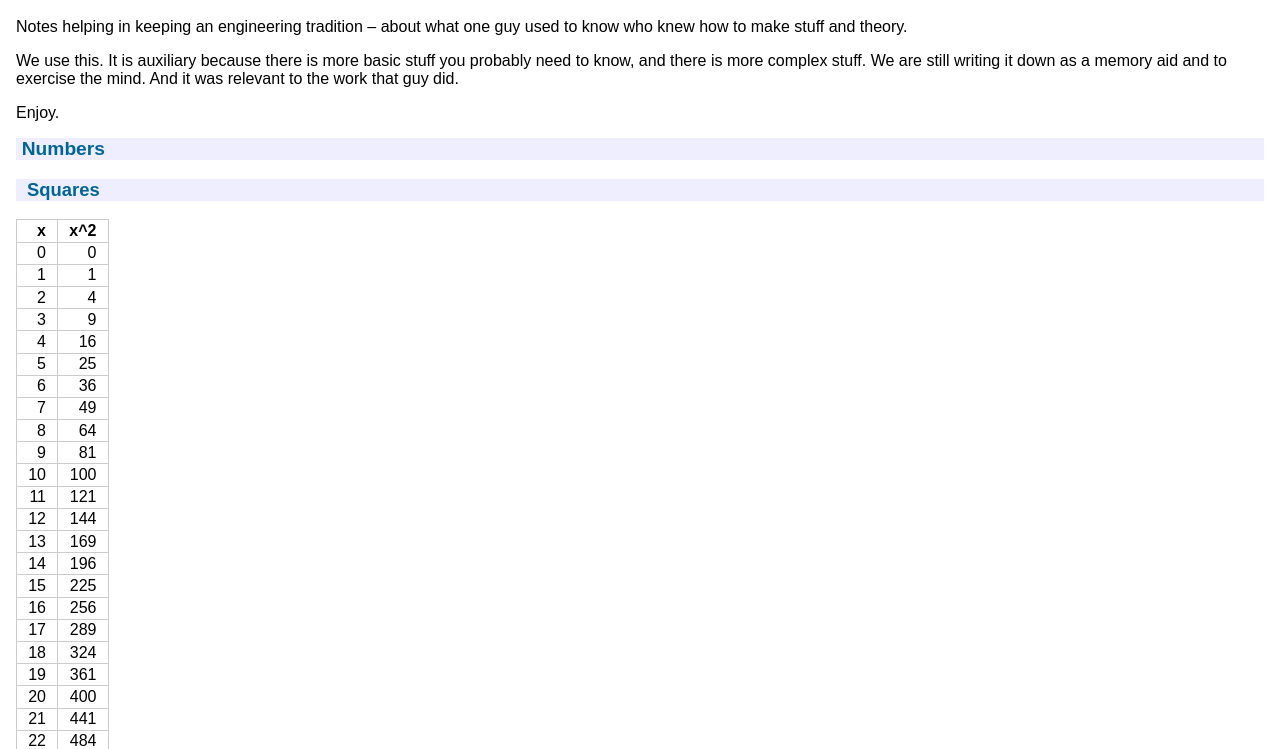
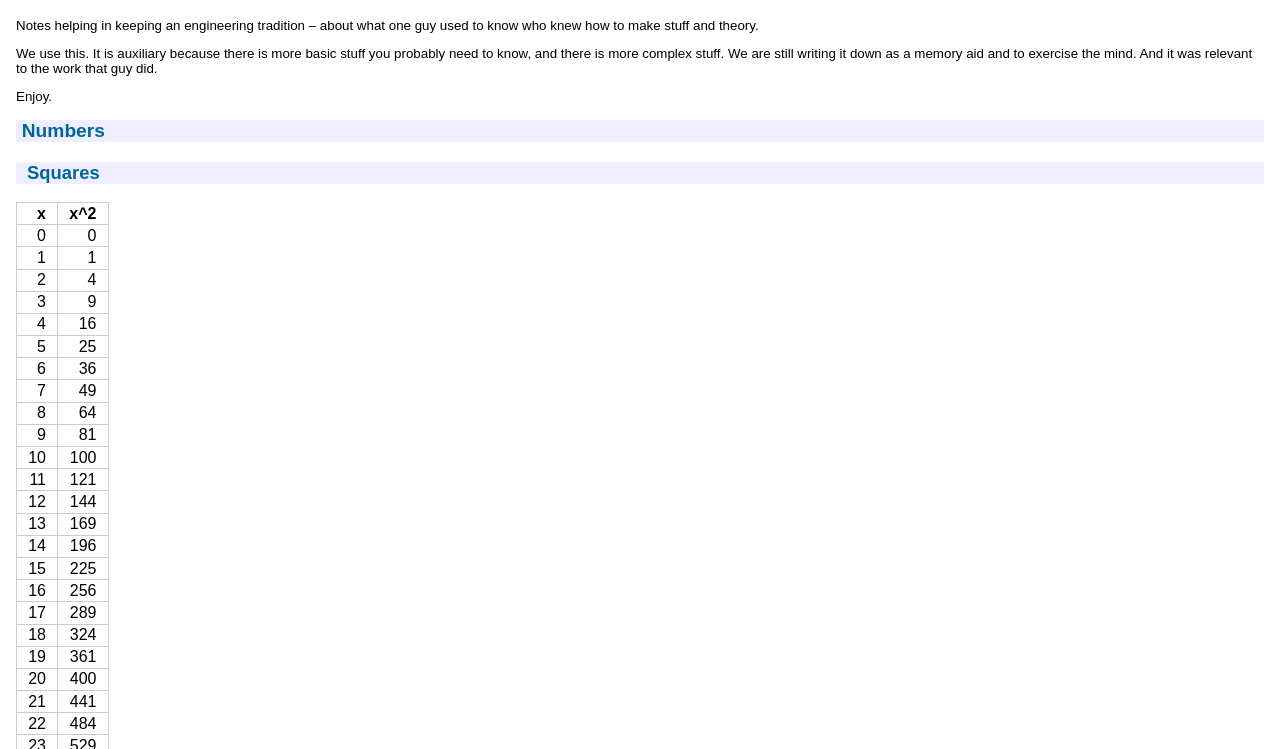
Before and after one commit to srguiwiz/auxiliary-math-notes, a plain HTML site: page index.html in a window 1280 px wide. Shown: the part 43-792 px from the top of the page. Drawn offline with Linux system fonts and the light colour scheme.

Commit message:
De-emphasize intro

```diff
--- a/index.html
+++ b/index.html
@@ -11,15 +11,15 @@
 <body>
 <h1>Auxiliary Math Notes</h1>
 
-<p>Notes helping in keeping an engineering tradition – about what one guy
-used to know who knew how to make stuff and theory.</p>
+<p class="deemphasize">Notes helping in keeping an engineering tradition –
+about what one guy used to know who knew how to make stuff and theory.</p>
 
-<p>We use this. It is auxiliary because there is more basic stuff you probably
-need to know, and there is more complex stuff. We are still writing it down as
-a memory aid and to exercise the mind. And it was relevant to the work that guy
-did.</p>
+<p class="deemphasize">We use this. It is auxiliary because there is more basic
+stuff you probably need to know, and there is more complex stuff. We are still
+writing it down as a memory aid and to exercise the mind. And it was relevant
+to the work that guy did.</p>
 
-<p>Enjoy.</p>
+<p class="deemphasize">Enjoy.</p>
 
 <h2>Numbers</h2>
 
```
